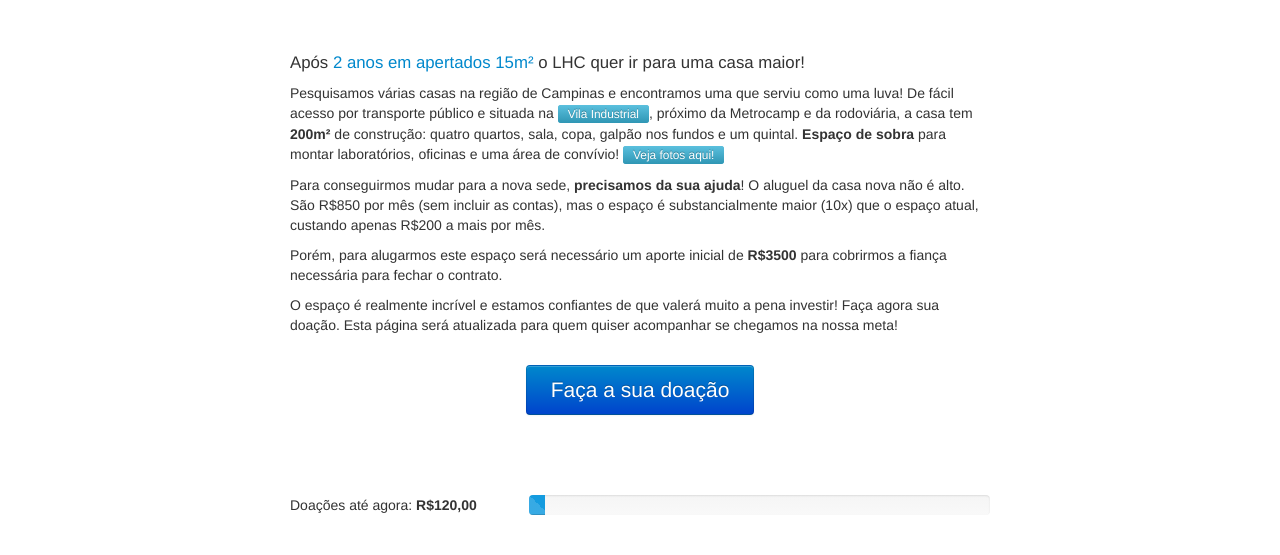
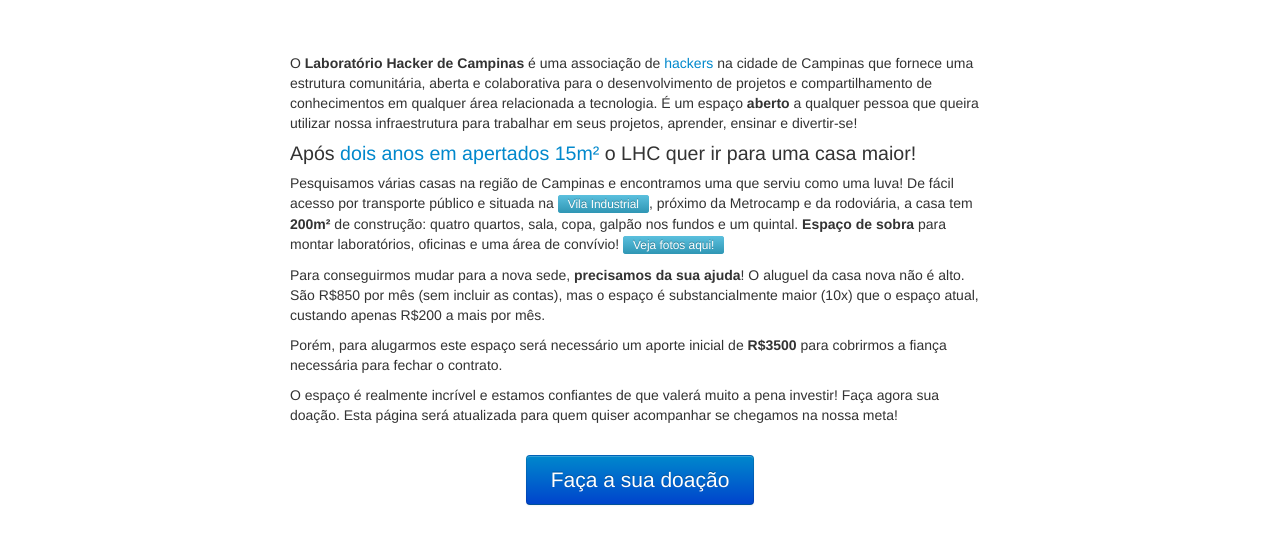
Before and after one commit to lhc/vaquinha, a plain HTML site: page index.html in a window 1280 px wide. Shown: the part 202-757 px from the top of the page. Drawn offline with Linux system fonts and the light colour scheme.

Commit message:
Explicando o que é o LHC na página inicial.

```diff
--- a/index.html
+++ b/index.html
@@ -98,13 +98,21 @@
     <div class="container-narrow">
 
 
-      <div class="jumbotron">
-        <p style="font-size: 120%">Ap&oacute;s <a href=""
-        data-toggle="modal" data-target="#oqueeh">2 anos em apertados
+	<div class="jumbotron">
+		<p>O <strong>Laboratório Hacker de Campinas</strong> é uma associação de
+        <a href="#" onclick="$('#hackers').modal('show')">hackers</a> na cidade de
+		Campinas que fornece uma estrutura comunitária, aberta e colaborativa para o
+		desenvolvimento de projetos e compartilhamento de conhecimentos em qualquer
+		área relacionada a tecnologia. É um espaço <strong>aberto</strong> a
+		qualquer pessoa que queira utilizar nossa infraestrutura
+		para trabalhar em seus projetos, aprender, ensinar e divertir-se!</p>
+
+        <p style="font-size: 140%">Ap&oacute;s <a href=""
+        data-toggle="modal" data-target="#oqueeh">dois anos em apertados
         15m²</a> o LHC quer ir para uma casa maior!</p>
-        <!--<p>Com mais espaço, poderemos ter mais diversidade de
-        atividades.</p>--> <p>Pesquisamos várias casas na região de Campinas
-        e encontramos uma que serviu como uma luva!  De fácil acesso por
+
+        <p>Pesquisamos várias casas na região de Campinas
+        e encontramos uma que serviu como uma luva! De fácil acesso por
         transporte público e situada na <a
         href="http://goo.gl/maps/cFjwP" target="_blank" class="btn-small
         btn-info">Vila Industrial</a>, próximo da
```
